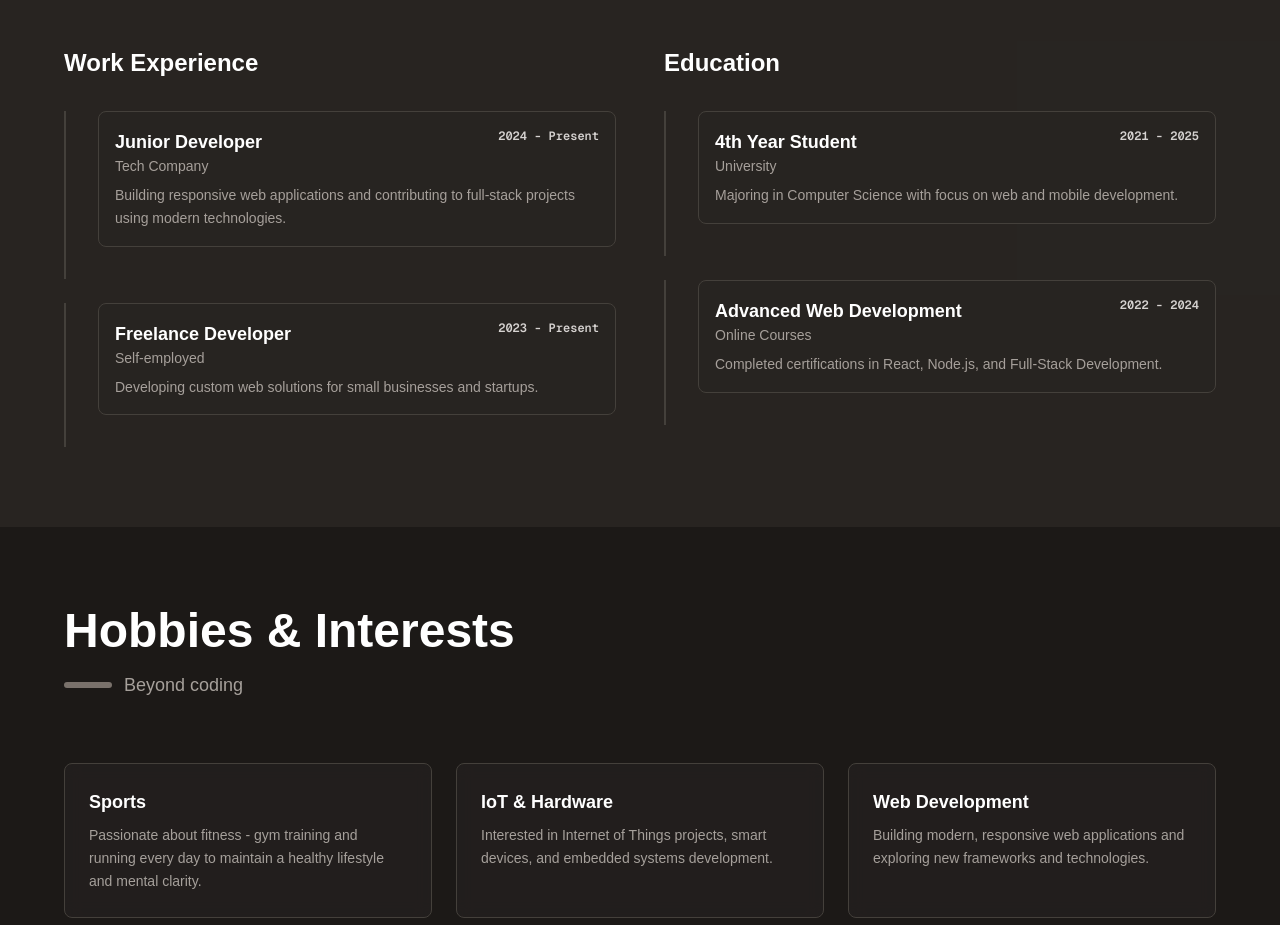
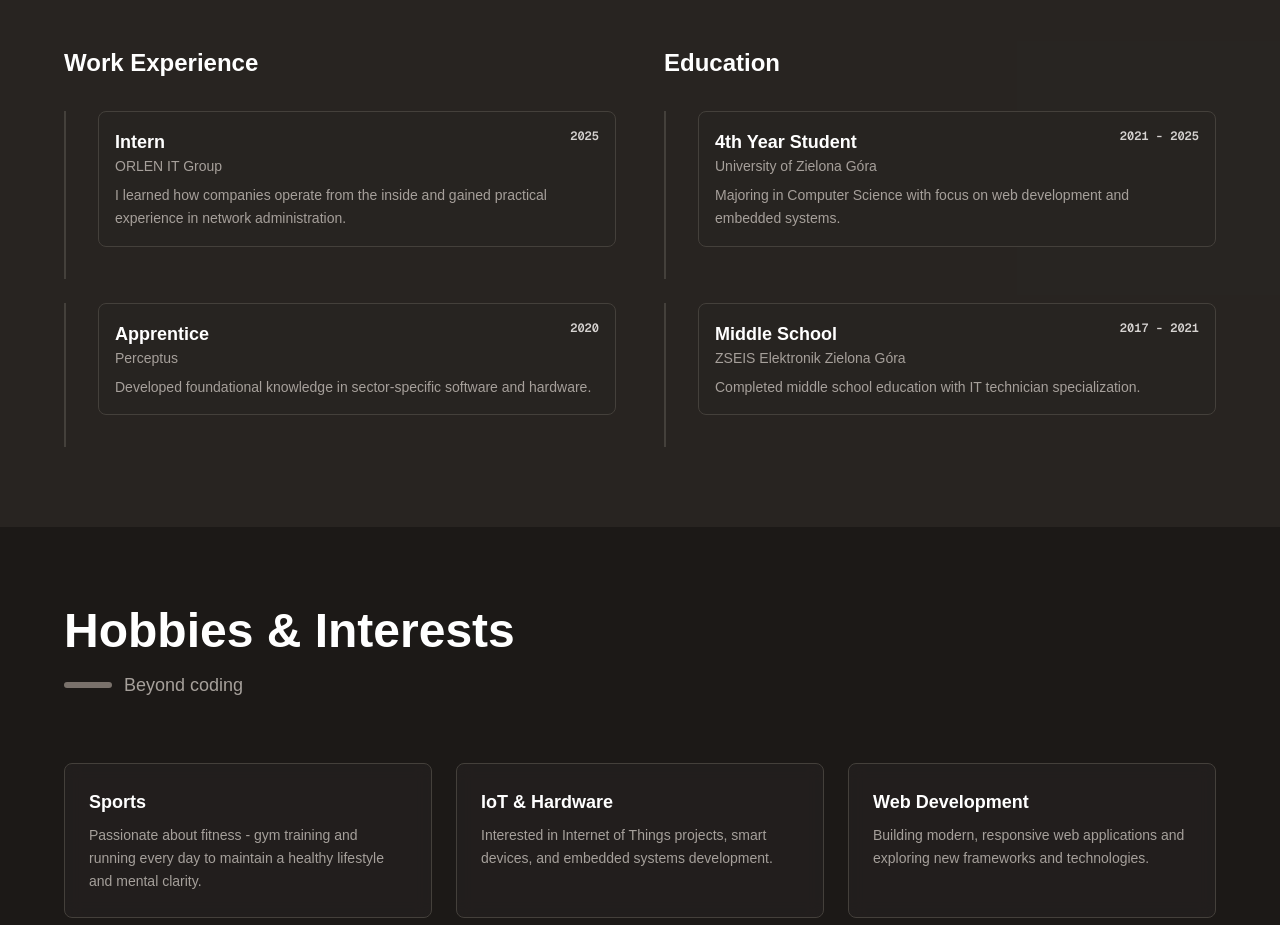
Before and after one commit to Fernando546/portfolio, a Next.js app: page / in a window 1280 px wide. Shown: the part 2500-3425 px from the top of the page. Built offline with nearby package versions, Linux system fonts and the light colour scheme.

Commit message:
Update experience and education sections in Home component; modify contact links for accuracy

```diff
--- a/app/page.tsx
+++ b/app/page.tsx
@@ -306,18 +306,18 @@ export default function Home() {
               </h3>
               <div className="space-y-6">
                 <ExperienceCard
-                  title="Junior Developer"
-                  company="Tech Company"
-                  period="2024 - Present"
-                  description="Building responsive web applications and contributing to full-stack projects using modern technologies."
+                  title="Intern"
+                  company="ORLEN IT Group"
+                  period="2025"
+                  description="I learned how companies operate from the inside and gained practical experience in network administration."
                   type="work"
                 />
 
                 <ExperienceCard
-                  title="Freelance Developer"
-                  company="Self-employed"
-                  period="2023 - Present"
-                  description="Developing custom web solutions for small businesses and startups."
+                  title="Apprentice"
+                  company="Perceptus"
+                  period="2020"
+                  description="Developed foundational knowledge in sector-specific software and hardware."
                   type="work"
                 />
               </div>
@@ -331,17 +331,17 @@ export default function Home() {
               <div className="space-y-6">
                 <ExperienceCard
                   title="4th Year Student"
-                  company="University"
+                  company="University of Zielona Góra"
                   period="2021 - 2025"
-                  description="Majoring in Computer Science with focus on web and mobile development."
+                  description="Majoring in Computer Science with focus on web development and embedded systems."
                   type="education"
                 />
 
                 <ExperienceCard
-                  title="Advanced Web Development"
-                  company="Online Courses"
-                  period="2022 - 2024"
-                  description="Completed certifications in React, Node.js, and Full-Stack Development."
+                  title="Middle School"
+                  company="ZSEIS Elektronik Zielona Góra"
+                  period="2017 - 2021"
+                  description="Completed middle school education with IT technician specialization."
                   type="education"
                 />
               </div>
@@ -400,17 +400,17 @@ export default function Home() {
                 {
                   title: "Email",
                   icon: <IconMail className="h-full w-full text-white" />,
-                  href: "mailto:contact@example.com",
+                  href: "mailto:dawid.ferus546@gmail.com",
                 },
                 {
                   title: "GitHub",
                   icon: <IconBrandGithub className="h-full w-full text-white" />,
-                  href: "https://github.com",
+                  href: "https://github.com/Fernando546",
                 },
                 {
                   title: "LinkedIn",
                   icon: <IconBrandLinkedin className="h-full w-full text-white" />,
-                  href: "https://linkedin.com",
+                  href: "https://www.linkedin.com/in/dawid-feru%C5%9B-210924197/",
                 },
               ]}
               desktopClassName="bg-stone-800 border border-stone-700 h-20 px-6 pb-4 gap-6 [&>a]:scale-125"
```
